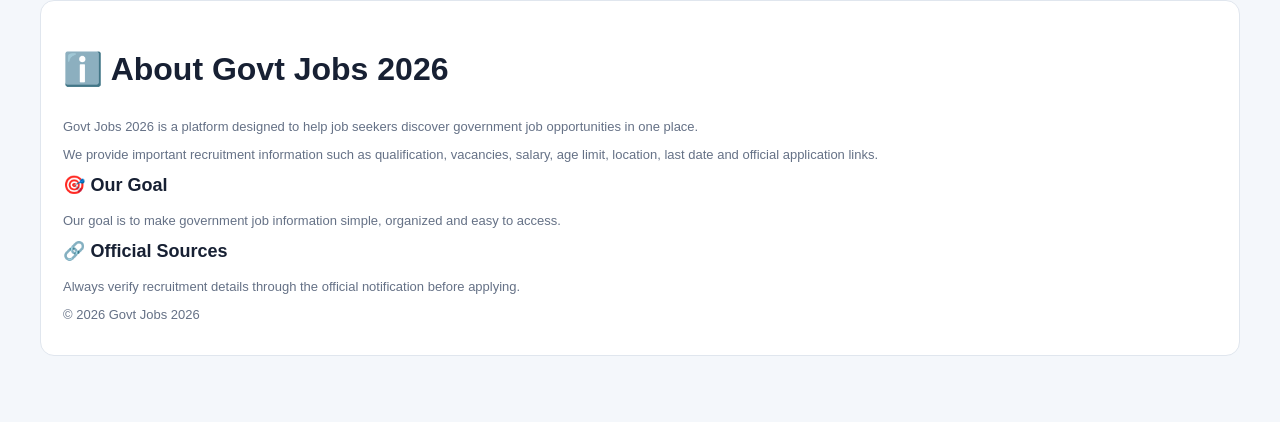
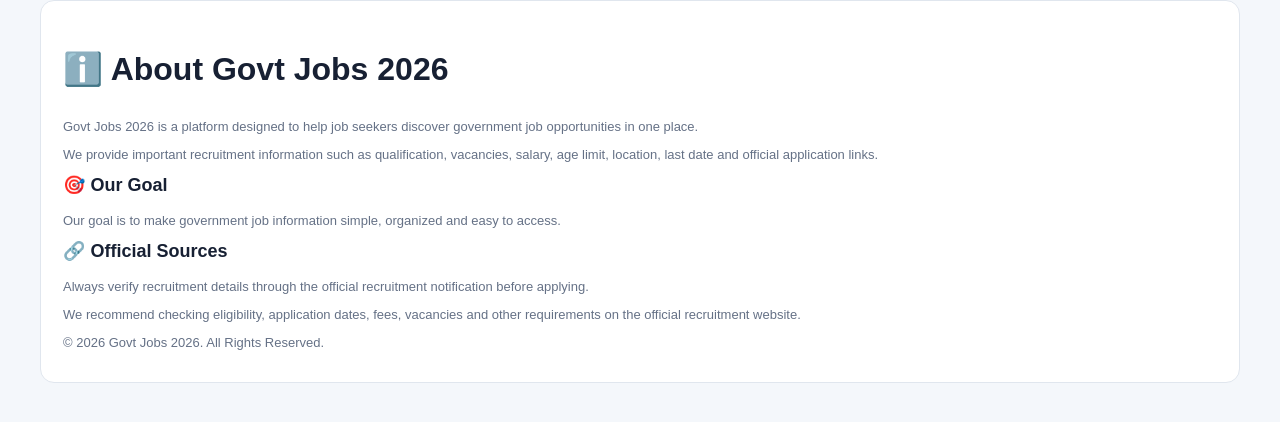
Before and after one commit to chglory8888-dev/govt-jobs-2026, a Next.js app: page /about in a window 1280 px wide. Shown: the top 422 px of the page. Built offline with nearby package versions, Linux system fonts and the light colour scheme.

Commit message:
Update about.js

```diff
--- a/pages/about.js
+++ b/pages/about.js
@@ -1,12 +1,36 @@
+import Head from "next/head";
+
 export default function About() {
   return (
-    <div className="container">
+    <>
+      <Head>
+        <title>About Govt Jobs 2026 | Career Hub</title>
+
+        <meta
+          name="description"
+          content="Learn about Govt Jobs 2026, a platform helping job seekers discover government job opportunities, recruitment information and official application links."
+        />
+
+        <meta
+          name="robots"
+          content="index, follow"
+        />
+
+        <meta
+          name="viewport"
+          content="width=device-width, initial-scale=1"
+        />
+      </Head>
+
+      <main className="container">
         <div className="job-card">
+
           <h1>ℹ️ About Govt Jobs 2026</h1>
 
           <p>
-          Govt Jobs 2026 is a platform designed to help job seekers
-          discover government job opportunities in one place.
+            Govt Jobs 2026 is a platform designed to help
+            job seekers discover government job opportunities
+            in one place.
           </p>
 
           <p>
@@ -18,21 +42,29 @@ export default function About() {
           <h2>🎯 Our Goal</h2>
 
           <p>
-          Our goal is to make government job information simple,
-          organized and easy to access.
+            Our goal is to make government job information
+            simple, organized and easy to access.
           </p>
 
           <h2>🔗 Official Sources</h2>
 
           <p>
             Always verify recruitment details through the official
-          notification before applying.
+            recruitment notification before applying.
           </p>
 
           <p>
-          © 2026 Govt Jobs 2026
+            We recommend checking eligibility, application dates,
+            fees, vacancies and other requirements on the official
+            recruitment website.
           </p>
+
+          <p>
+            © 2026 Govt Jobs 2026. All Rights Reserved.
+          </p>
+
         </div>
-    </div>
+      </main>
+    </>
   );
 }
```
Lines whose indentation alone changed are shown as unchanged.
